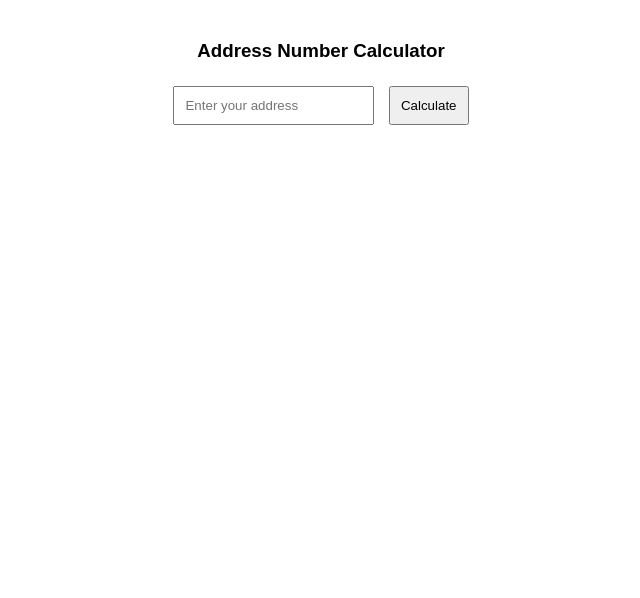
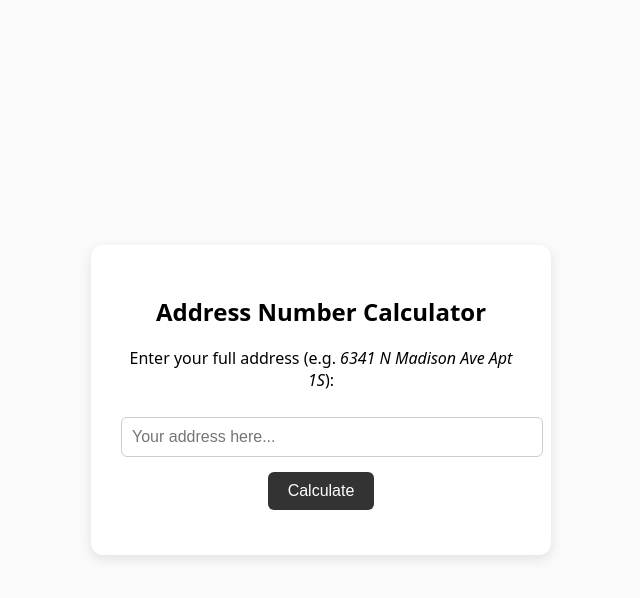
Before and after one commit to ChrislBarrera/address-calculator, a plain HTML site: page address-calculator.html in a window 1280 px wide. Shown: the whole page, without its empty margins (319-959 px from the left). Drawn offline with Linux system fonts and the light colour scheme.

Commit message:
Update address-calculator.html

```diff
--- a/address-calculator.html
+++ b/address-calculator.html
@@ -3,18 +3,69 @@
 <head>
   <meta charset="UTF-8" />
   <meta name="viewport" content="width=device-width, initial-scale=1.0" />
-  <title>Address Calculator</title>
+  <title>Address Number Calculator</title>
   <style>
-    body { font-family: sans-serif; text-align: center; margin-top: 40px; }
-    input, button { padding: 10px; margin: 5px; }
-    #result { margin-top: 10px; font-weight: bold; }
+    body {
+      font-family: system-ui, sans-serif;
+      background: #fafafa;
+      display: flex;
+      flex-direction: column;
+      align-items: center;
+      justify-content: center;
+      height: 100vh;
+      margin: 0;
+    }
+
+    .calculator {
+      background: #fff;
+      padding: 30px;
+      border-radius: 12px;
+      box-shadow: 0 4px 12px rgba(0,0,0,0.1);
+      width: 90%;
+      max-width: 400px;
+      text-align: center;
+    }
+
+    input {
+      width: 100%;
+      padding: 10px;
+      margin-top: 10px;
+      border-radius: 6px;
+      border: 1px solid #ccc;
+      font-size: 1rem;
+    }
+
+    button {
+      margin-top: 15px;
+      padding: 10px 20px;
+      background: #333;
+      color: #fff;
+      border: none;
+      border-radius: 6px;
+      cursor: pointer;
+      font-size: 1rem;
+    }
+
+    button:hover {
+      background: #555;
+    }
+
+    #result {
+      margin-top: 15px;
+      font-size: 1.2rem;
+      font-weight: bold;
+      color: #222;
+    }
   </style>
 </head>
 <body>
-  <h3>Address Number Calculator</h3>
-  <input type="text" id="addressInput" placeholder="Enter your address" />
-  <button onclick="calculateAddressNumber()">Calculate</button>
-  <p id="result"></p>
+  <div class="calculator">
+    <h2>Address Number Calculator</h2>
+    <p>Enter your full address (e.g. <em>6341 N Madison Ave Apt 1S</em>):</p>
+    <input id="addressInput" type="text" placeholder="Your address here..." />
+    <button onclick="calculateAddressNumber()">Calculate</button>
+    <div id="result"></div>
+  </div>
 
   <script>
     function addressToSingleDigit(address) {
@@ -35,7 +86,7 @@
       const unitMatch = normalized.match(unitPattern);
       const mainNumberMatch = normalized.match(/\b\d+\b/);
 
-      if (!mainNumberMatch) return "Invalid address";
+      if (!mainNumberMatch) return "Invalid address format.";
 
       const mainNumber = mainNumberMatch[0];
       let unitNumber = "";
@@ -50,7 +101,7 @@
       }
 
       const combined = `${mainNumber}${unitNumber}${unitLetterValue}`;
-      if (!combined) return "Invalid address";
+      if (!combined) return "Invalid address.";
 
       let sum = combined.split('').reduce((acc, n) => acc + parseInt(n, 10), 0);
       while (sum > 9) {
@@ -61,8 +112,15 @@
 
     function calculateAddressNumber() {
       const input = document.getElementById("addressInput").value;
+      const resultElement = document.getElementById("result");
+
+      if (!input.trim()) {
+        resultElement.textContent = "Please enter an address.";
+        return;
+      }
+
       const result = addressToSingleDigit(input);
-      document.getElementById("result").innerText = `Result: ${result}`;
+      resultElement.textContent = `Result: ${result}`;
     }
   </script>
 </body>
```
